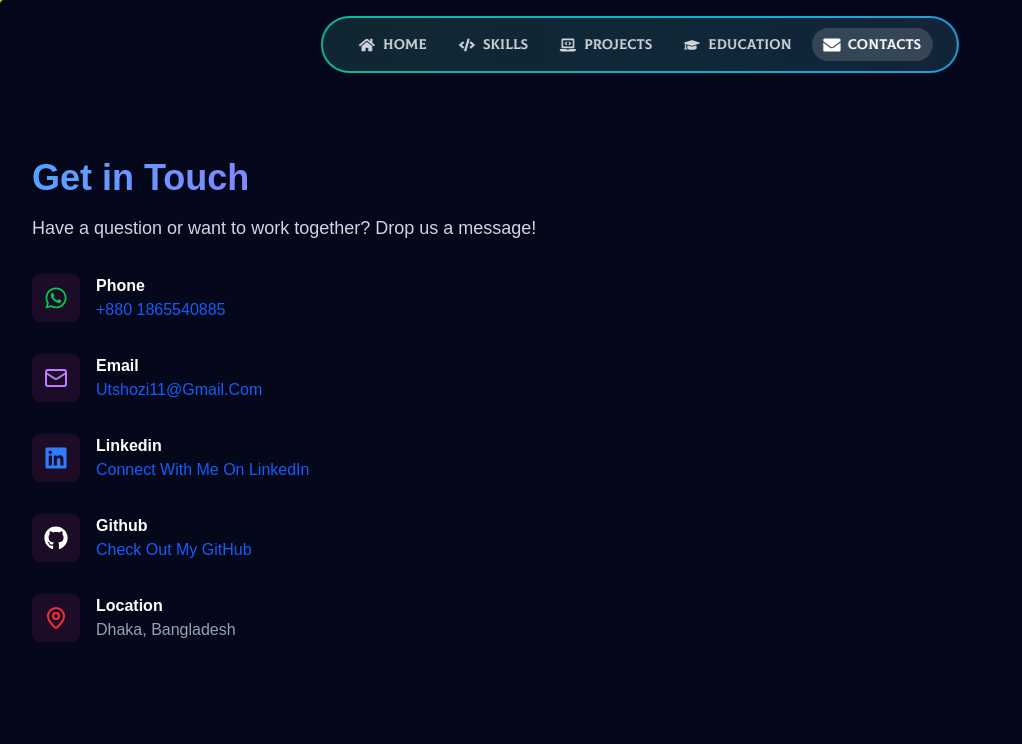
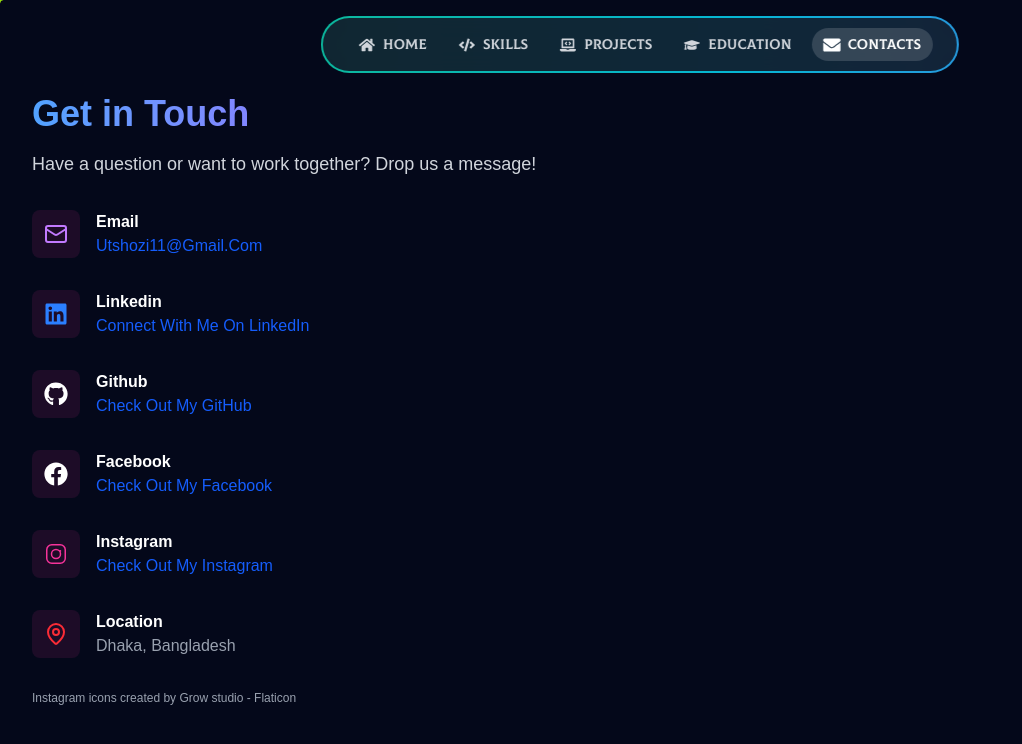
Before and after one commit to uzicodes/utsho-heaven-chowdhury, a Next.js app: page /contacts in a window 1280 px wide. Shown: the top 744 px of the page, without its empty margins (0-1022 px from the left). Built offline with nearby package versions, Linux system fonts and the light colour scheme.

Commit message:
added the socials icon

```diff
--- a/src/app/contacts/page.tsx
+++ b/src/app/contacts/page.tsx
@@ -3,7 +3,7 @@
 import * as React from "react";
 import Navbar from "../Navbar";
 import { MapPin, Mail } from "lucide-react";
-import { FaWhatsapp } from "react-icons/fa";
+import { FaFacebook, FaWhatsapp } from "react-icons/fa";
 import { FaGithub, FaLinkedin } from "react-icons/fa6";
 
 interface ContactItem {
@@ -15,12 +15,7 @@ interface ContactItem {
 
 export default function Contact() {
   const contactItems: ContactItem[] = [
-    {
-      icon: <FaWhatsapp className="w-6 h-6 text-green-500" />,
-      label: "Phone",
-      link: "https://wa.me/+8801865540885",
-      text: "+880 1865540885",
-    },
+
     {
       icon: <Mail className="w-6 h-6 text-purple-400" />,
       label: "Email",
@@ -33,11 +28,28 @@ export default function Contact() {
       link: "https://www.linkedin.com/in/utsho-heaven-chowdhury/",
       text: "Connect with me on LinkedIn",
     },
+
     {
       icon: <FaGithub className="w-6 h-6" />,
       label: "Github",
       link: "https://github.com/uzicodes",
       text: "Check out my GitHub",
+    },
+	{
+      icon: <FaFacebook className="w-6 h-6" />,
+      label: "Facebook",
+      link: "https://facebook.com/uzicodes",
+      text: "Check out my Facebook",
+    },
+    {
+      icon: (
+        <svg xmlns="http://www.w3.org/2000/svg" viewBox="0 0 24 24" fill="currentColor" className="w-6 h-6 text-pink-500">
+          <path d="M7.75 2h8.5A5.75 5.75 0 0 1 22 7.75v8.5A5.75 5.75 0 0 1 16.25 22h-8.5A5.75 5.75 0 0 1 2 16.25v-8.5A5.75 5.75 0 0 1 7.75 2zm0 1.5A4.25 4.25 0 0 0 3.5 7.75v8.5A4.25 4.25 0 0 0 7.75 20.5h8.5A4.25 4.25 0 0 0 20.5 16.25v-8.5A4.25 4.25 0 0 0 16.25 3.5h-8.5zm4.25 3.25a5.25 5.25 0 1 1 0 10.5 5.25 5.25 0 0 1 0-10.5zm0 1.5a3.75 3.75 0 1 0 0 7.5 3.75 3.75 0 0 0 0-7.5zm5.25.75a1 1 0 1 1-2 0 1 1 0 0 1 2 0z" />
+        </svg>
+      ),
+      label: "Instagram",
+      link: "https://instagram.com/utsh0x",
+      text: "Check out my Instagram",
     },
     {
       icon: <MapPin className="w-6 h-6 text-red-500" />,
@@ -86,6 +98,11 @@ export default function Contact() {
                       </div>
                     </div>
                   ))}
+                  <div className="mt-6 text-xs text-gray-400">
+                    <a href="https://www.flaticon.com/free-icons/instagram" title="instagram icons" target="_blank" rel="noopener noreferrer">
+                      Instagram icons created by Grow studio - Flaticon
+                    </a>
+                  </div>
                 </div>
               </div>
             </div>
```
